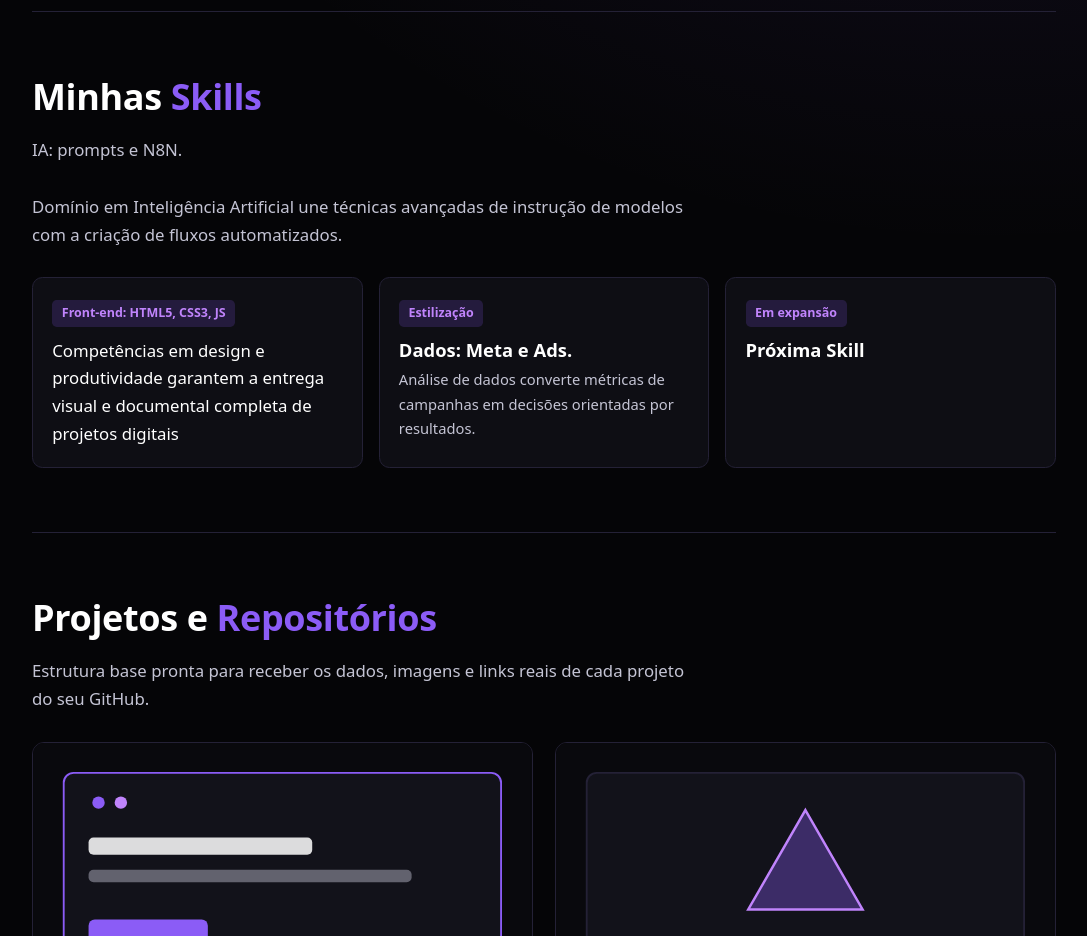
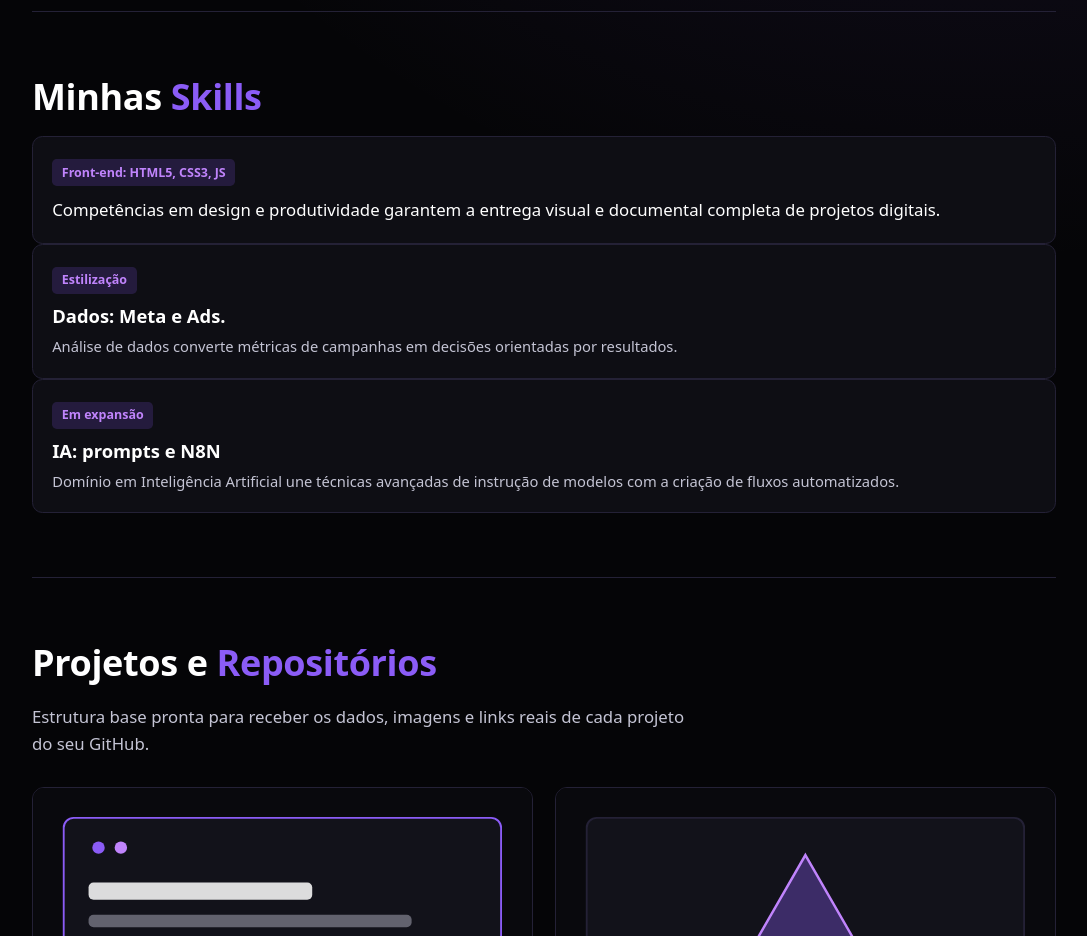
Before and after one commit to GiulianoML/GiulianoML.github.ioo, a plain HTML site: page index.html in a window 1280 px wide. Shown: the part 1060-1996 px from the top of the page, without its empty margins (96-1183 px from the left). Drawn offline with Linux system fonts and the light colour scheme.

Commit message:
Update index.html

```diff
--- a/index.html
+++ b/index.html
@@ -272,12 +272,9 @@ footer .wrap{display:flex;flex-wrap:wrap;justify-content:space-between;gap:1rem}
 
   <section id="skills" class="wrap">
     <h2>Minhas <span>Skills</span></h2>
-    <p class="section-desc">IA: prompts e N8N.</p>
-    <p class="section-desc">Domínio em Inteligência Artificial une técnicas avançadas de instrução de modelos com a criação de fluxos automatizados.</p>
-    <div class="skills-grid">
       <article class="skill-card">
         <span class="skill-badge">Front-end: HTML5, CSS3, JS</span>
-        <p CLASS="SECTION-DESC"></p>Competências em design e produtividade garantem a entrega visual e documental completa de projetos digitais</p>
+        <p CLASS="SECTION-DESC"></p>Competências em design e produtividade garantem a entrega visual e documental completa de projetos digitais.</p>
       </article>
       <article class="skill-card">
         <span class="skill-badge">Estilização</span>
@@ -286,8 +283,8 @@ footer .wrap{display:flex;flex-wrap:wrap;justify-content:space-between;gap:1rem}
       </article>
       <article class="skill-card">
         <span class="skill-badge">Em expansão</span>
-        <h3>Próxima Skill</h3>
-        <p></p>
+        <h3>IA: prompts e N8N</h3>
+        <p>Domínio em Inteligência Artificial une técnicas avançadas de instrução de modelos com a criação de fluxos automatizados.</p>
       </article>
     </div>
   </section>
```
